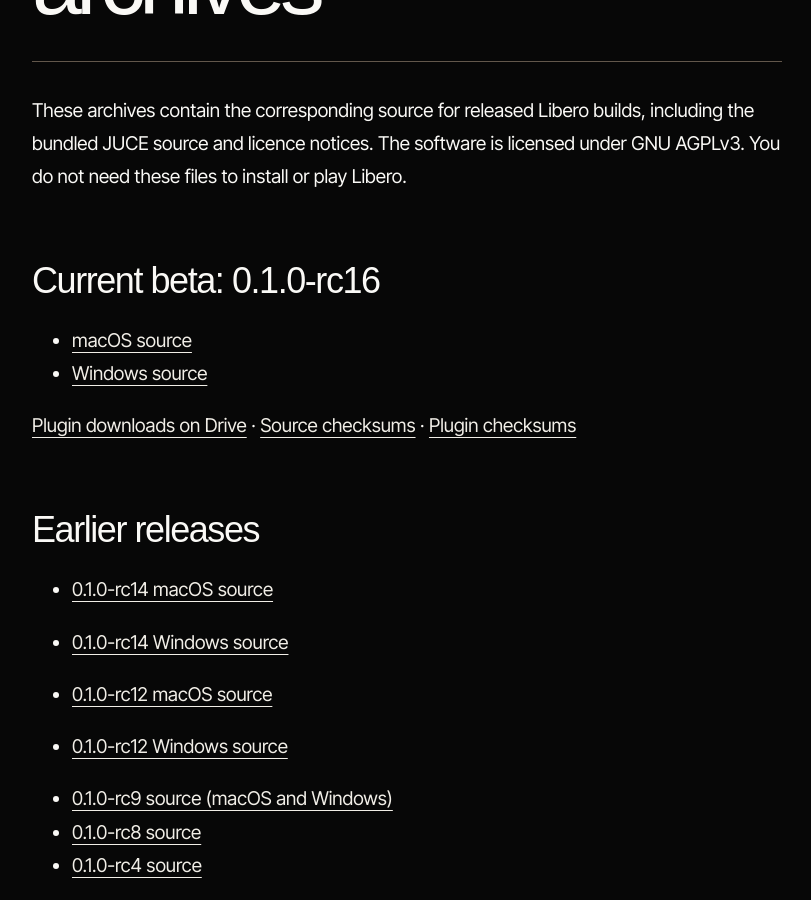
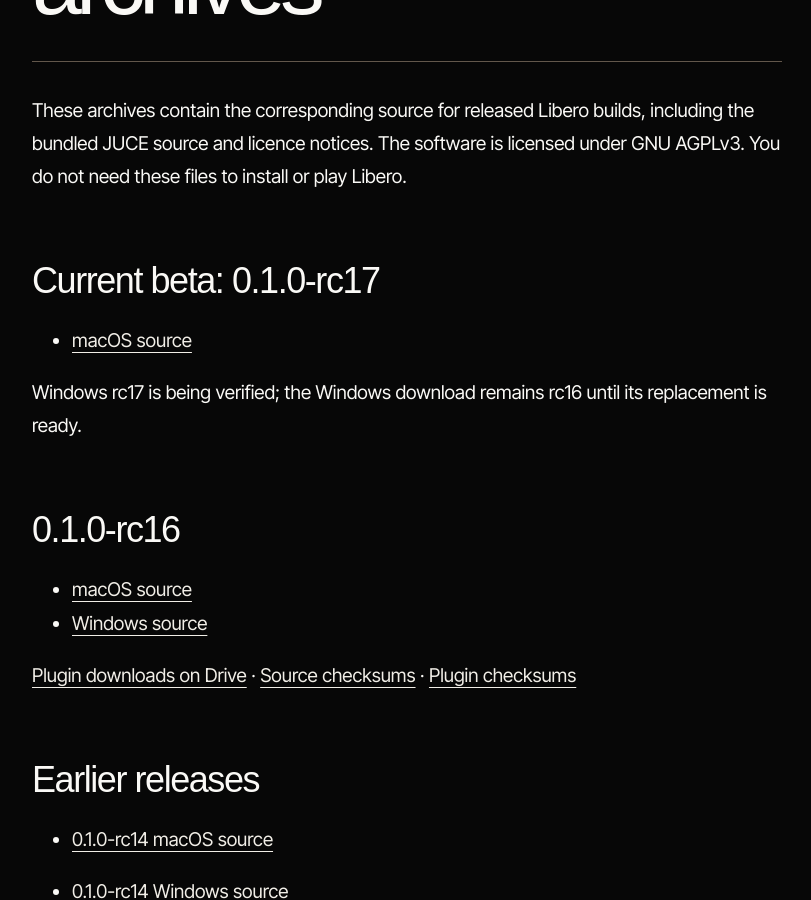
Before and after one commit to MarioPaerle/Mariopaerle.github.io, a Jekyll site: the page built from libero-source.md, in a window 1280 px wide and 900 px high, scrolled down 367 px. Shown: the whole window, without its empty margins (233-1044 px from the left). Built offline with Jekyll 4.4.1, drawn with Linux system fonts in a browser that asks for light colours.

Commit message:
Publish corresponding source for macOS rc17

```diff
--- a/libero-source.md
+++ b/libero-source.md
@@ -6,7 +6,13 @@
 
 These archives contain the corresponding source for released Libero builds, including the bundled JUCE source and licence notices. The software is licensed under GNU AGPLv3. You do not need these files to install or play Libero.
 
-## Current beta: 0.1.0-rc16
+## Current beta: 0.1.0-rc17
+
+- [macOS source](/downloads/libero-source/Libero-0.1.0-rc17-macOS-source.tar.gz)
+
+Windows rc17 is being verified; the Windows download remains rc16 until its replacement is ready.
+
+## 0.1.0-rc16
 
 - [macOS source](/downloads/libero-source/Libero-0.1.0-rc16-macOS-source.tar.gz)
 - [Windows source](/downloads/libero-source/Libero-0.1.0-rc16-Windows-source.tar.gz)
```
Also changed, not shown: 1 other file.
